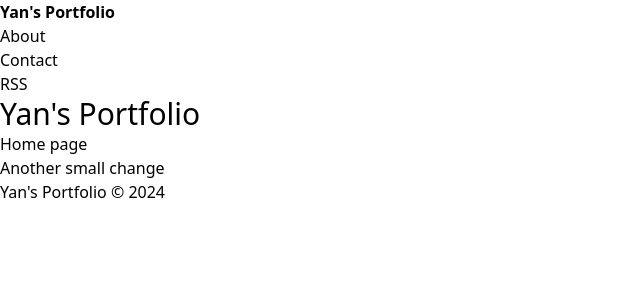
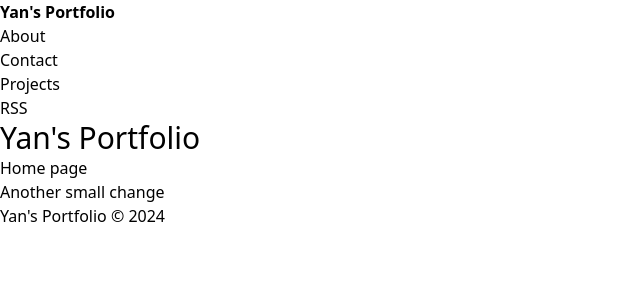
Before and after one commit to yanoak/portfolio, a SvelteKit app: page / in a window 1280 px wide. Shown: the top 300 px of the page, without its empty margins (0-640 px from the left). Built offline with nearby package versions, Linux system fonts and the light colour scheme.

Commit message:
small change

```diff
--- a/src/routes/header.svelte
+++ b/src/routes/header.svelte
@@ -16,6 +16,9 @@
       <a href="/contact">Contact</a>
     </li>
     <li>
+      <a href="/contact">Projects</a>
+    </li>
+    <li>
       <a href="/rss.xml" target="_blank">RSS</a>
     </li>
   </ul>
```
